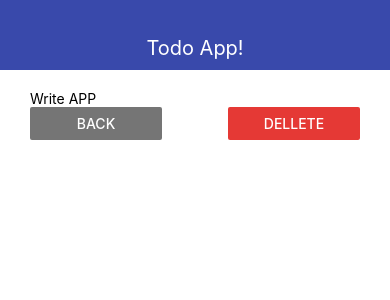
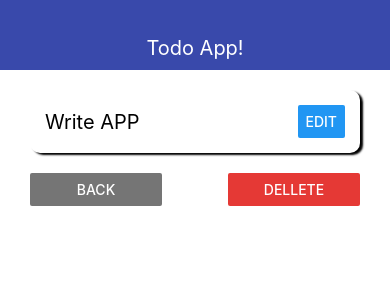
Before and after one commit to OleksandrDavydenko/rn-toDo, a React Native app: screen / in a window 390 px wide. Shown: the top 300 px of the page. Built offline with nearby package versions, Linux system fonts and the light colour scheme.

Commit message:
work with styles, component AppCard

```diff
--- /dev/null
+++ b/src/components/ui/AppCard.js
@@ -0,0 +1,26 @@
+import React from 'react'
+import { View, StyleSheet } from 'react-native'
+
+export const AppCard = (props) => {
+    return (
+        <View style={ {...styles.default, ...props.style} }>{props.children}</View>
+
+    )
+}
+
+const styles = StyleSheet.create({
+    default: {
+        padding: 20,
+        flexDirection: 'row',
+        justifyContent: 'space-between',
+        alignItems: 'center',
+        shadowColor: '#000',
+        shadowRadius: 2,
+        shadowOpacity: 3,
+        shadowOffset: { width: 3, height: 2 },
+        backgroundColor: '#fff',
+        borderRadius: 10,
+        elevation: 8
+    }
+
+})
--- a/src/screens/TodoScreen.js
+++ b/src/screens/TodoScreen.js
@@ -1,11 +1,16 @@
 import React from 'react'
 import { Text, StyleSheet, View, Button } from 'react-native'
 import { THEME } from '../theme'
+import { AppCard } from '../components/ui/AppCard'
 
 export const TodoScreen = ({ goBack, todo }) => {
     return (
         <View>
-            <Text>{todo.title}</Text>
+            <AppCard style={styles.card}>
+                <Text style={styles.title}>{todo.title}</Text>
+                <Button title='edit' />
+            </AppCard>
+
             <View style={styles.buttons}>
                 <View style={styles.button}>
                     <Button title='back' onPress={goBack} color={THEME.GREY_COLOR}/>
@@ -26,7 +31,14 @@
         flexDirection: 'row',
         justifyContent: 'space-between'
     },
+    card: {
+        marginBottom: 20,
+        padding: 15
+    },
     button: {
         width: '40%'
+    },
+    title: {
+        fontSize: 20
     }
 })
```
